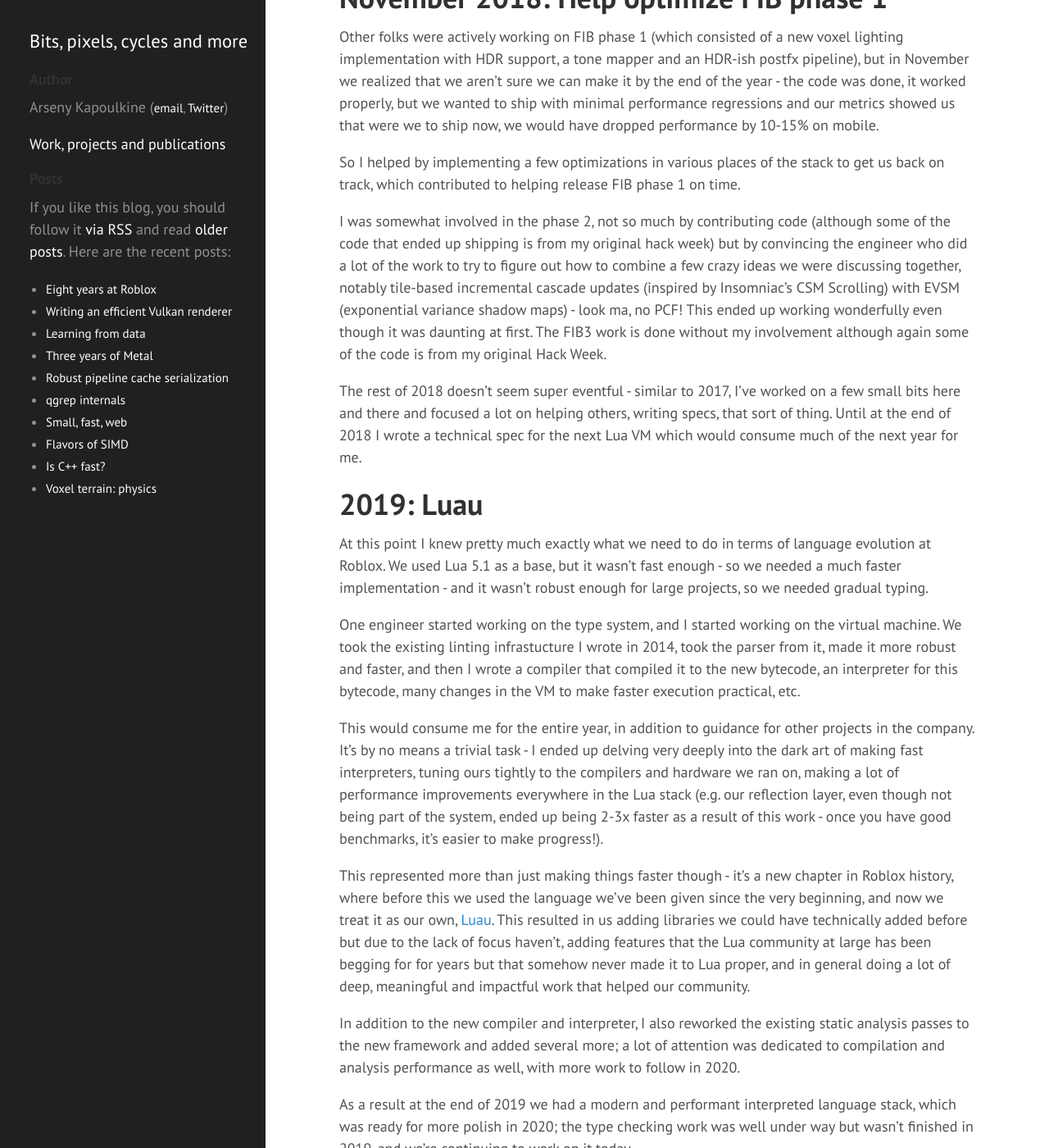
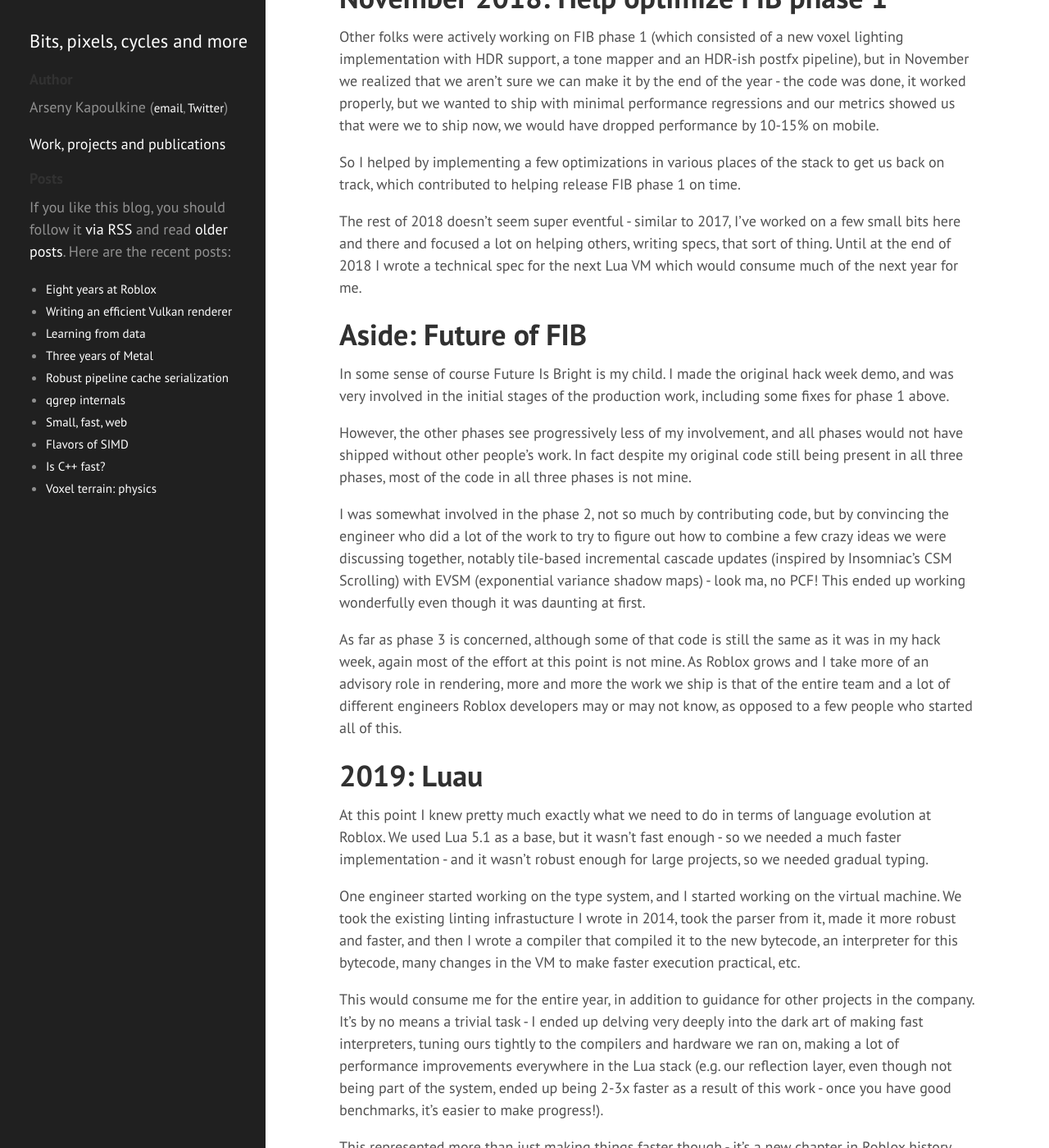
Before and after one commit to zeux/zeux.github.io, a Jekyll site: the page built from _posts/2020-08-02-eight-years-at-roblox.md, in a window 1280 px wide and 1400 px high, scrolled down 29441 px. Shown: the whole window at 82% size. Built offline with Jekyll 4.4.1, drawn with Linux system fonts in a browser that asks for light colours.

Commit message:
Final tweaks

```diff
--- a/_posts/2020-08-02-eight-years-at-roblox.md
+++ b/_posts/2020-08-02-eight-years-at-roblox.md
@@ -504,9 +504,17 @@ Other folks were actively working on FIB phase 1 (which consisted of a new voxel
 
 So I helped by implementing a few optimizations in various places of the stack to get us back on track, which contributed to helping release FIB phase 1 on time.
 
-I was somewhat involved in the phase 2, not so much by contributing code (although some of the code that ended up shipping is from my original hack week) but by convincing the engineer who did a lot of the work to try to figure out how to combine a few crazy ideas we were discussing together, notably tile-based incremental cascade updates (inspired by Insomniac's CSM Scrolling) with EVSM (exponential variance shadow maps) - look ma, no PCF! This ended up working wonderfully even though it was daunting at first. The FIB3 work is done without my involvement although again some of the code is from my original Hack Week.
+The rest of 2018 doesn't seem super eventful - similar to 2017, I've worked on a few small bits here and there and focused a lot on helping others, writing specs, that sort of thing. Until at the end of 2018 I wrote a technical spec for the next Lua VM which would consume much of the next year for me.
 
-The rest of 2018 doesn't seem super eventful - similar to 2017, I've worked on a few small bits here and there and focused a lot on helping others, writing specs, that sort of thing. Until at the end of 2018 I wrote a technical spec for the next Lua VM which would consume much of the next year for me.
+# Aside: Future of FIB
+
+In some sense of course Future Is Bright is my child. I made the original hack week demo, and was very involved in the initial stages of the production work, including some fixes for phase 1 above.
+
+However, the other phases see progressively less of my involvement, and all phases would not have shipped without other people's work. In fact despite my original code still being present in all three phases, most of the code in all three phases is not mine.
+
+I was somewhat involved in the phase 2, not so much by contributing code, but by convincing the engineer who did a lot of the work to try to figure out how to combine a few crazy ideas we were discussing together, notably tile-based incremental cascade updates (inspired by Insomniac's CSM Scrolling) with EVSM (exponential variance shadow maps) - look ma, no PCF! This ended up working wonderfully even though it was daunting at first.
+
+As far as phase 3 is concerned, although some of that code is still the same as it was in my hack week, again most of the effort at this point is not mine. As Roblox grows and I take more of an advisory role in rendering, more and more the work we ship is that of the entire team and a lot of different engineers Roblox developers may or may not know, as opposed to a few people who started all of this.
 
 # 2019: Luau
 
```
